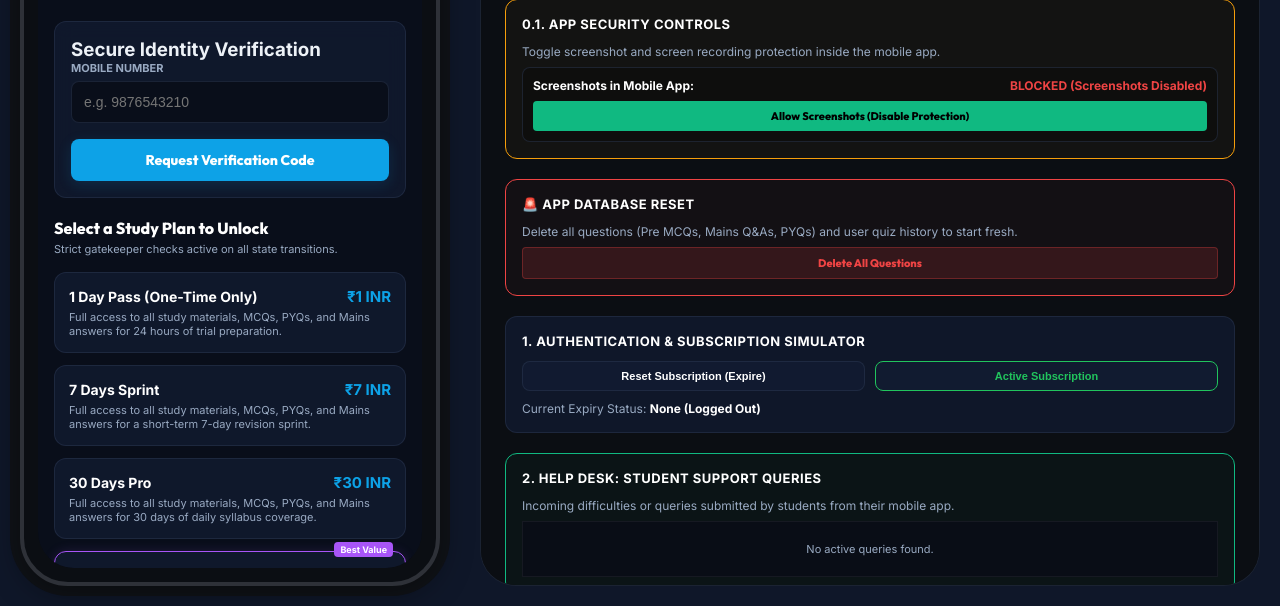
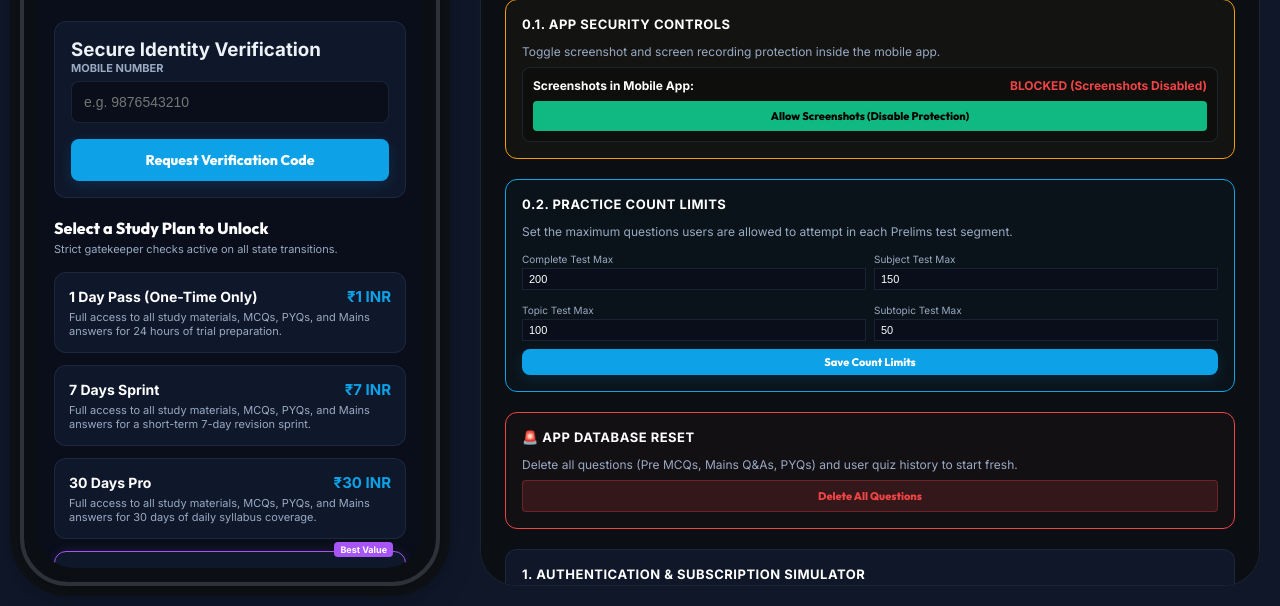
Before and after one commit to harishgupta-a11y/rpsc-ras-backend, a website: page simulator/index.html in a window 1280 px wide. Shown: the part 274-880 px from the top of the page. Drawn offline with Linux system fonts and the light colour scheme; no server answers.

```diff
--- a/simulator/app.js
+++ b/simulator/app.js
@@ -2606,9 +2606,50 @@ async function initScreenshotSetting() {
     if (res.ok) {
       const data = await res.json();
       updateScreenshotUI(data.allowScreenshots);
+
+      // Update Practice Limit UI inputs
+      if (document.getElementById('limit-complete-input')) {
+        document.getElementById('limit-complete-input').value = data.maxCompleteCount || 200;
+        document.getElementById('limit-subject-input').value = data.maxSubjectCount || 150;
+        document.getElementById('limit-topic-input').value = data.maxTopicCount || 100;
+        document.getElementById('limit-subtopic-input').value = data.maxSubtopicCount || 50;
+      }
     }
   } catch (err) {
     console.error("Failed to load screenshot settings:", err.message);
+  }
+}
+
+async function savePracticeLimits() {
+  try {
+    const maxCompleteCount = document.getElementById('limit-complete-input').value;
+    const maxSubjectCount = document.getElementById('limit-subject-input').value;
+    const maxTopicCount = document.getElementById('limit-topic-input').value;
+    const maxSubtopicCount = document.getElementById('limit-subtopic-input').value;
+
+    logAdmin("Updating practice limit settings...");
+    const res = await fetch(getApiBase() + '/admin/update-limits', {
+      method: 'POST',
+      headers: {
+        'Content-Type': 'application/json'
+      },
+      body: JSON.stringify({
+        maxCompleteCount,
+        maxSubjectCount,
+        maxTopicCount,
+        maxSubtopicCount
+      })
+    });
+
+    if (res.ok) {
+      const data = await res.json();
+      logAdmin(`[Success] Saved practice limits. Complete: ${data.maxCompleteCount}, Subject: ${data.maxSubjectCount}, Topic: ${data.maxTopicCount}, Subtopic: ${data.maxSubtopicCount}`);
+      alert("Practice limits updated successfully.");
+    } else {
+      alert("Failed to update practice limits.");
+    }
+  } catch (e) {
+    alert("Connection error: " + e.message);
   }
 }
 
--- a/simulator/index.html
+++ b/simulator/index.html
@@ -640,6 +640,33 @@
         </div>
       </div>
 
+      <!-- Practice Limits Settings Card -->
+      <div class="control-card" style="border: 1.5px solid #0EA5E9; background: rgba(14, 165, 233, 0.03);">
+        <h3>0.2. Practice Count Limits</h3>
+        <p class="panel-info" style="margin-bottom: 8px;">Set the maximum questions users are allowed to attempt in each Prelims test segment.</p>
+
+        <div style="display: grid; grid-template-columns: 1fr 1fr; gap: 8px; margin-bottom: 8px;">
+          <div>
+            <label style="font-size: 10px; color: var(--color-text-muted);">Complete Test Max</label>
+            <input type="number" id="limit-complete-input" value="200" style="background: var(--color-surface-screen); color: white; border: 1px solid var(--color-card-border); padding: 4px 6px; border-radius: var(--radius-xs); font-size: 11px; width: 100%;">
+          </div>
+          <div>
+            <label style="font-size: 10px; color: var(--color-text-muted);">Subject Test Max</label>
+            <input type="number" id="limit-subject-input" value="150" style="background: var(--color-surface-screen); color: white; border: 1px solid var(--color-card-border); padding: 4px 6px; border-radius: var(--radius-xs); font-size: 11px; width: 100%;">
+          </div>
+          <div>
+            <label style="font-size: 10px; color: var(--color-text-muted);">Topic Test Max</label>
+            <input type="number" id="limit-topic-input" value="100" style="background: var(--color-surface-screen); color: white; border: 1px solid var(--color-card-border); padding: 4px 6px; border-radius: var(--radius-xs); font-size: 11px; width: 100%;">
+          </div>
+          <div>
+            <label style="font-size: 10px; color: var(--color-text-muted);">Subtopic Test Max</label>
+            <input type="number" id="limit-subtopic-input" value="50" style="background: var(--color-surface-screen); color: white; border: 1px solid var(--color-card-border); padding: 4px 6px; border-radius: var(--radius-xs); font-size: 11px; width: 100%;">
+          </div>
+        </div>
+
+        <button class="btn btn-primary" onclick="savePracticeLimits()" style="font-size: 11px; padding: 6px; width: 100%;">Save Count Limits</button>
+      </div>
+
       <!-- App Database Reset Card -->
       <div class="control-card" style="border: 1.5px solid #EF4444; background: rgba(239, 68, 68, 0.03);">
         <h3>🚨 App Database Reset</h3>
```
Also changed, not shown: server.js (+23 -2 lines).
